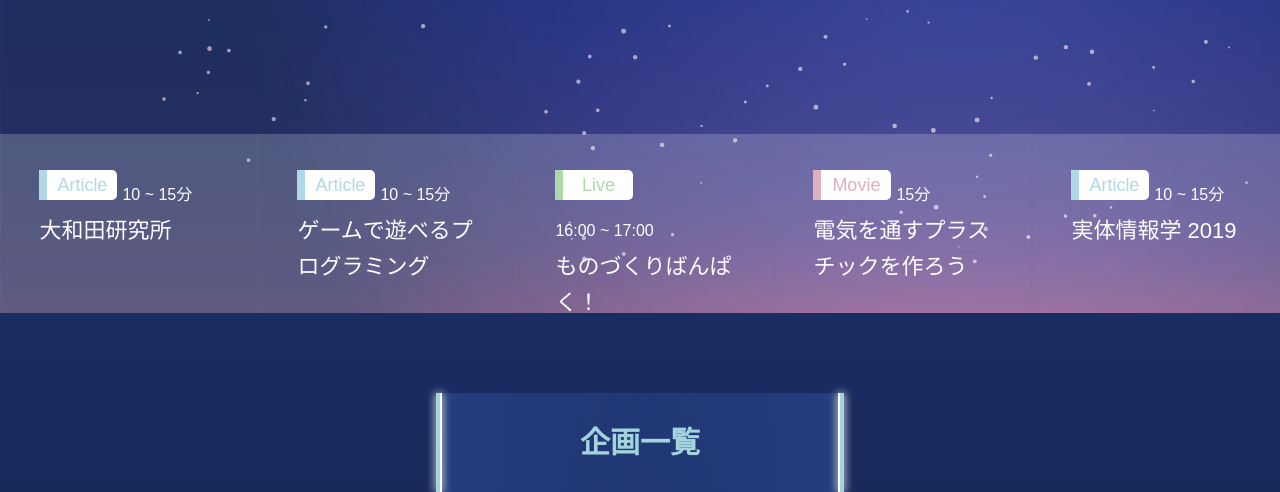
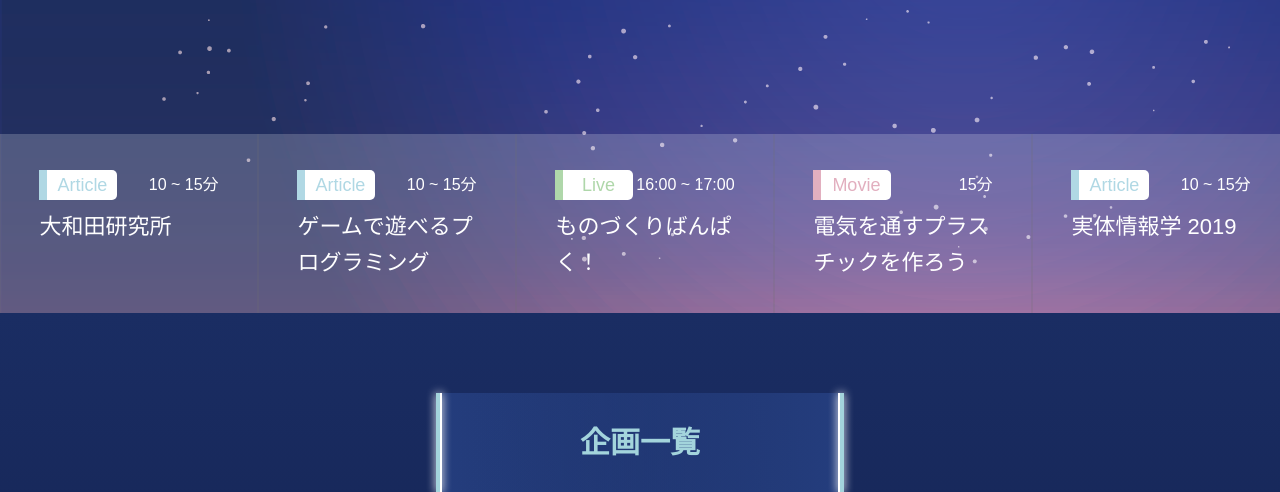
Before and after one commit to Rikoten/site2020, a PHP site: page /index.html in a window 1280 px wide. Shown: the part 587-1079 px from the top of the page. Run offline with PHP 8.4, Linux system fonts and the light colour scheme; some libraries are stand-ins or nearby versions.

Commit message:
時間の場所合わせ

```diff
--- a/css/main.css
+++ b/css/main.css
@@ -53,6 +53,8 @@ body {
 }
 
 #header-event-bar > .header-event-tile > .header-event-head {
+  line-height: 30px;
+  position: relative;
   grid-row: 2;
   grid-column: 2;
 }
@@ -75,7 +77,6 @@ body {
   top: 0;
   left: 0;
   display: inline-block;
-  line-height: 30px;
   width: 70px;
   text-align: center;
 }
@@ -106,6 +107,9 @@ body {
 
 #header-event-bar > .header-event-tile > .header-event-head > .header-event-time {
   display: inline-block;
+  position: absolute;
+  top: 0;
+  right: 0;
   font-size: 16px;
 }
 
```
